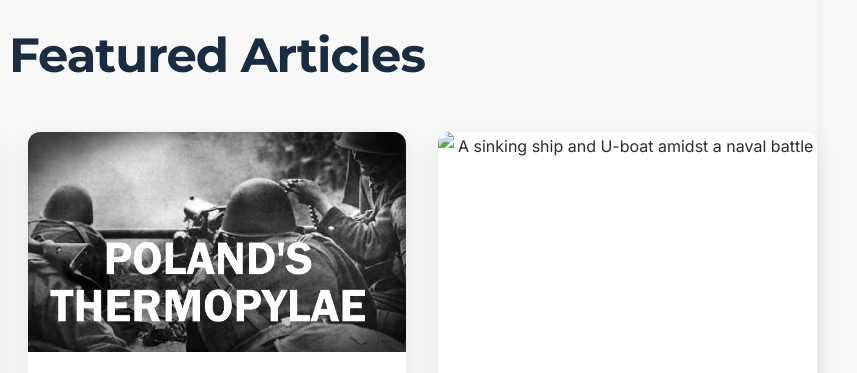
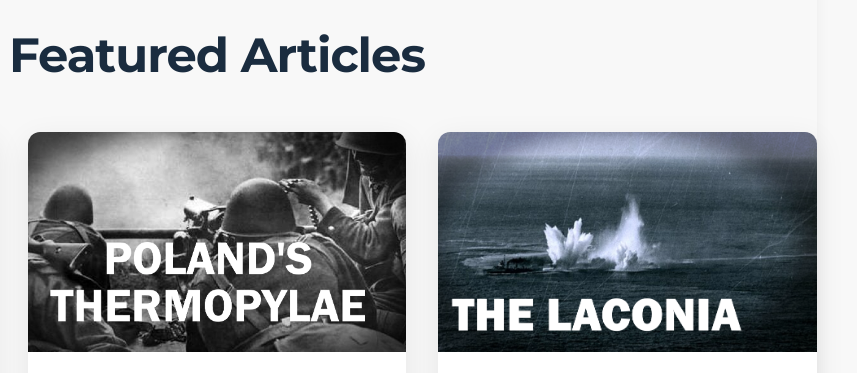
Before and after one commit to LeafBoyG/ArkeHistory, a website: page index.html in a window 1280 px wide. Shown: the part 880-1253 px from the top of the page, 423-1280 px from the left. Drawn offline with Linux system fonts and the light colour scheme.

Commit message:
laconia works

```diff
--- a/index.html
+++ b/index.html
@@ -61,7 +61,7 @@
                     <a href="article/the-battle-of-wizna.html" class="btn btn-secondary">Read Article</a>
                 </div>
                 <div class="featured-card">
-                    <img src="images/laconia-card-placeholder.jpg" alt="A sinking ship and U-boat amidst a naval battle">
+                    <img src="images/Laconia.webp" alt="A sinking ship and U-boat amidst a naval battle">
                     <h3>The Cross of the Laconia: Humanity and Brutality at Sea</h3>
                     <p>Amidst WWII's naval battles, a U-boat captain's act of mercy turned to tragedy. A story of compassion punished by the brutality of war.</p>
                     <a href="article/the-cross-of-the-laconia.html" class="btn btn-secondary">Read Article</a>
```
Also changed, not shown: images/Laconia.webp (added).
